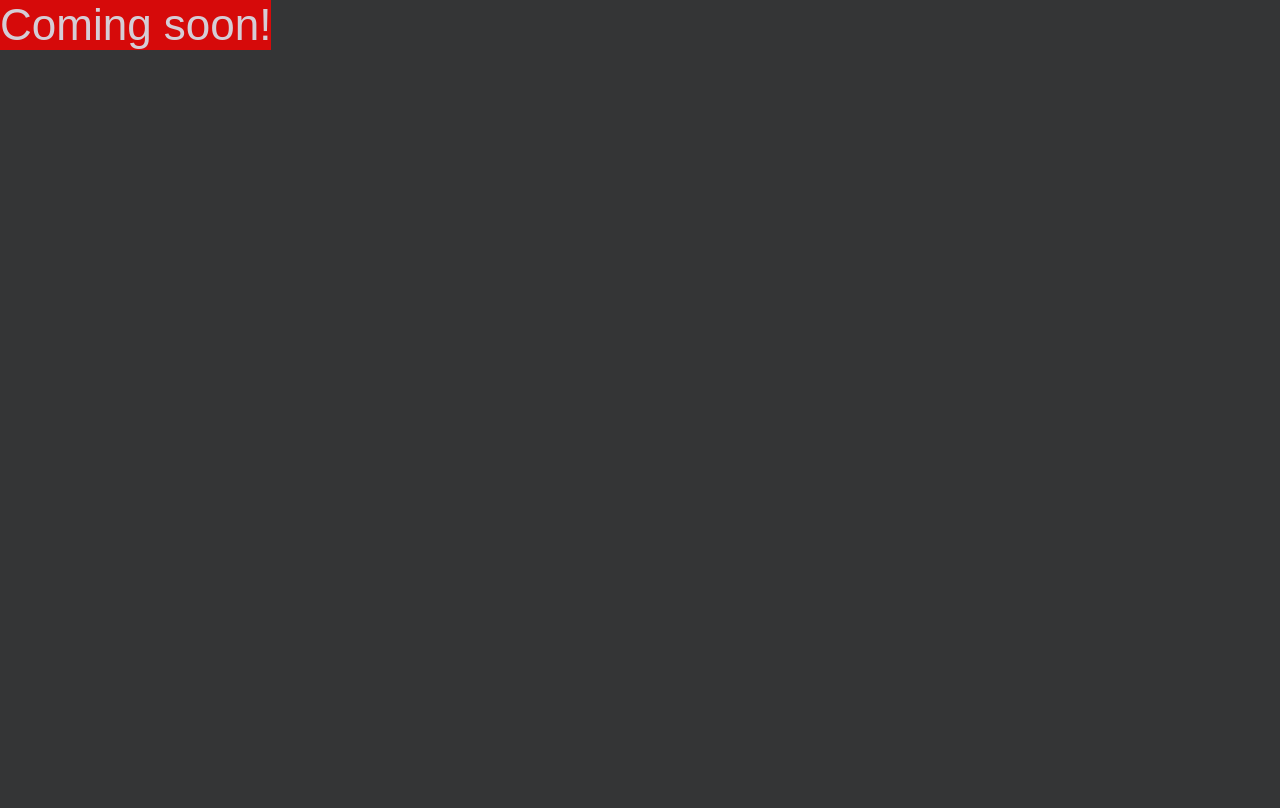
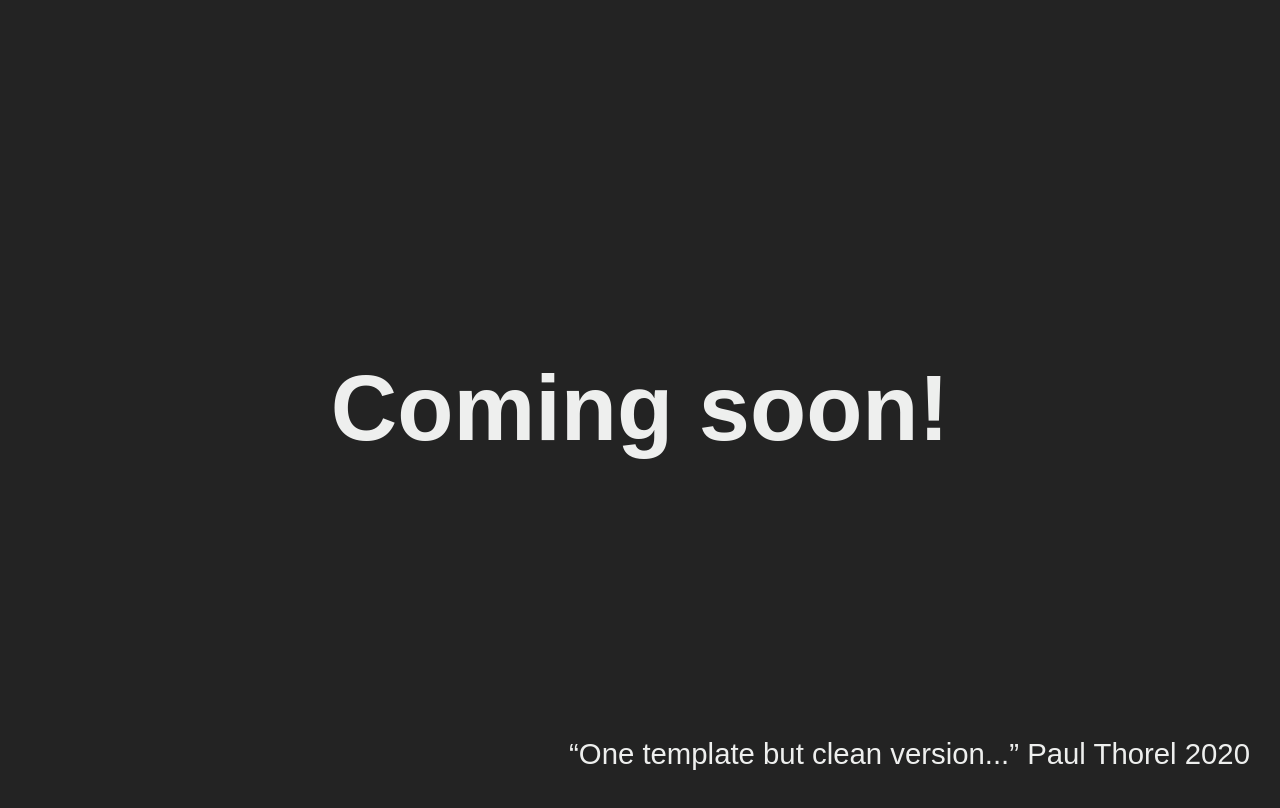
Before and after one commit to Paul-Thorel/Paul-Thorel.github.io, a plain HTML site: page index.html in a window 1280 px wide. Drawn offline with Linux system fonts and the light colour scheme.

Commit message:
Uploaded stupid files

```diff
--- a/index.html
+++ b/index.html
@@ -1,16 +1,19 @@
 <!DOCTYPE html>
 <html>
 <head>
-<style>
-body{background-color:#343536;}
-main{display:flex;flex-direction:column;justify-content:space-around;z-index:1;position:absolute;top:0px;left:0px;width:vw;height:vh;opacity:0.8;}
-#text{z-index:2;align-content:center;margin: auto;font-family:fantasy; color:#fef4fe;font-size:33pt; background:red;}
-</style>
+	<title>Template for the future.</title>
+	<meta charset="utf-8">
+	<link rel="stylesheet" type="text/css" href="style.css">
+	<script type="text/javascript" src="home.js" defer>
+
+	</script>
 </head>
 <body>
-<main>
-<p id="text">Coming soon!</p>
-</main>
+	<h1 id="maintext">Coming soon!</h1>
 
+	<p id="legend">
+		<q>One template but clean version...</q>
+		Paul Thorel 2020
+	</p>
 </body>
 </html>
--- /dev/null
+++ b/style.css
@@ -0,0 +1,17 @@
+body{
+	background-color: #232323;
+	display: flex;flex-direction: column;justify-content: space-around;
+	height: 100vh;
+	color: #eeefee;
+}
+
+#maintext{
+	font-size: 69pt;
+	font-family: fantasy;align-self: center;margin: auto;
+}
+
+#legend{
+	font-family: arial;
+	box-sizing: border-box;font-size: 22pt;
+	position: fixed;bottom: 0px;right: 30px;
+}
```
